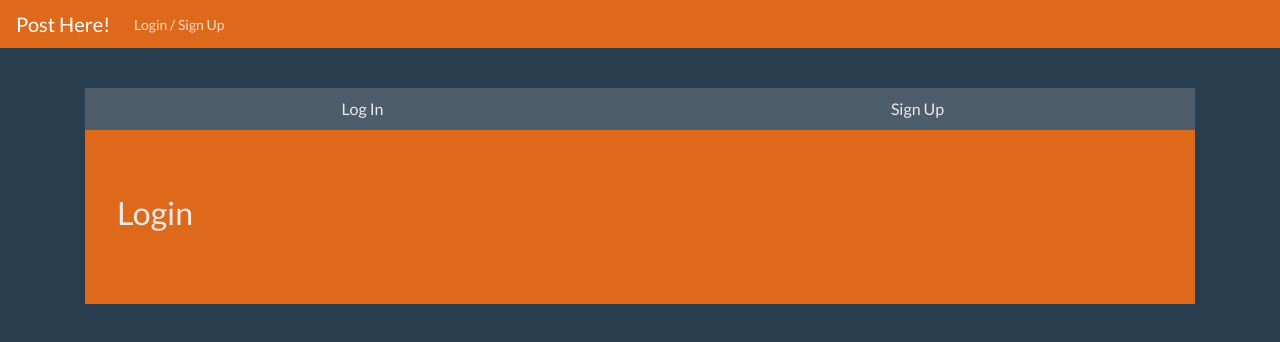
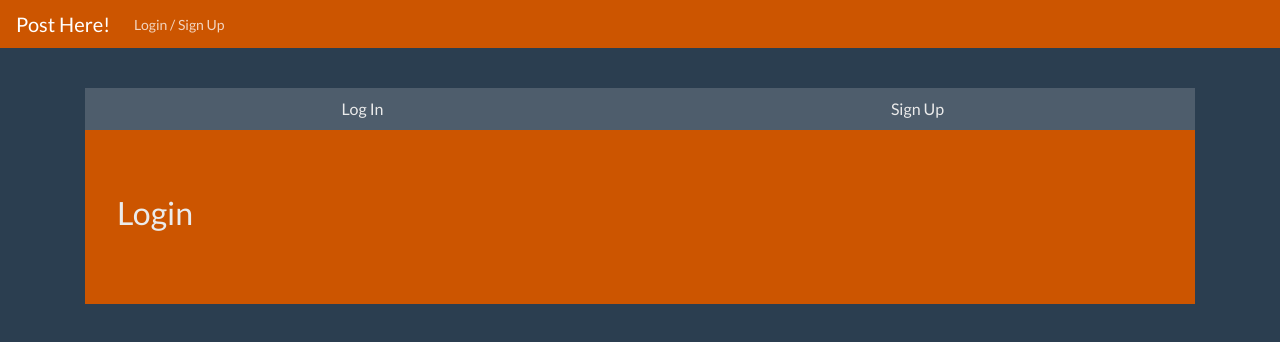
Before and after one commit to Build-Week-Post-Here-1/Front-end, a React (Create React App) app: page /auth in a window 1280 px wide. Shown: the top 342 px of the page. Built offline with nearby package versions, Linux system fonts and the light colour scheme.

Commit message:
Stylistic changes

```diff
--- a/src/CSS/Style.css
+++ b/src/CSS/Style.css
@@ -9,3 +9,7 @@
 .center {
     text-align: center;
 }
+
+.orange-bg {
+    background-color: #cc5500;
+}
--- a/src/components/Auth.js
+++ b/src/components/Auth.js
@@ -38,7 +38,7 @@ const Auth = props => {
                 <TabPane tabId="1">
                     <Row>
                         <Col sm="12">
-                            <Jumbotron className='bg-primary'>
+                            <Jumbotron className='orange-bg'>
                                 <Login />
                             </Jumbotron>
                         </Col>
@@ -47,7 +47,7 @@ const Auth = props => {
                 <TabPane tabId="2">
                     <Row>
                         <Col sm="12">
-                            <Jumbotron className='bg-primary'>
+                            <Jumbotron className='orange-bg'>
                                 <Signup />
                             </Jumbotron>
                         </Col>
--- a/src/components/Navigation.js
+++ b/src/components/Navigation.js
@@ -34,7 +34,7 @@ const Navigation = props => {
 
   return (
     <div>
-      <Navbar color='bg-primary' dark expand='md' className='bg-primary'>
+      <Navbar color='orange-bg' dark expand='md' className='orange-bg'>
         <NavbarBrand href='/'>Post Here!</NavbarBrand>
         <NavbarToggler onClick={toggle} />
         <Collapse isOpen={isOpen} navbar>
```
Also changed, not shown: src/tools/axiosWithAuth.js (added, +13 -0 lines).
